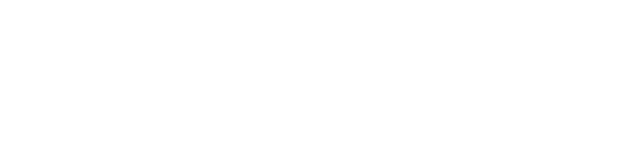
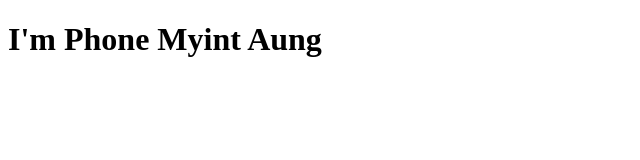
Before and after one commit to phonemyintaung/2023-April, a plain HTML site: page index.html in a window 1280 px wide. Shown: the whole page, without its empty margins (0-640 px from the left). Drawn offline with Linux system fonts and the light colour scheme.

Commit message:
html edited

```diff
--- a/index.html
+++ b/index.html
@@ -8,6 +8,8 @@
     <link rel="stylesheet" href="css/style.css">
 </head>
 <body>
+    <h1>I'm Phone Myint Aung</h1>
+
     <script src="./js/app.js"></script>
 </body>
 </html>
```
Also changed, not shown: about.html (+2 -0 lines).
